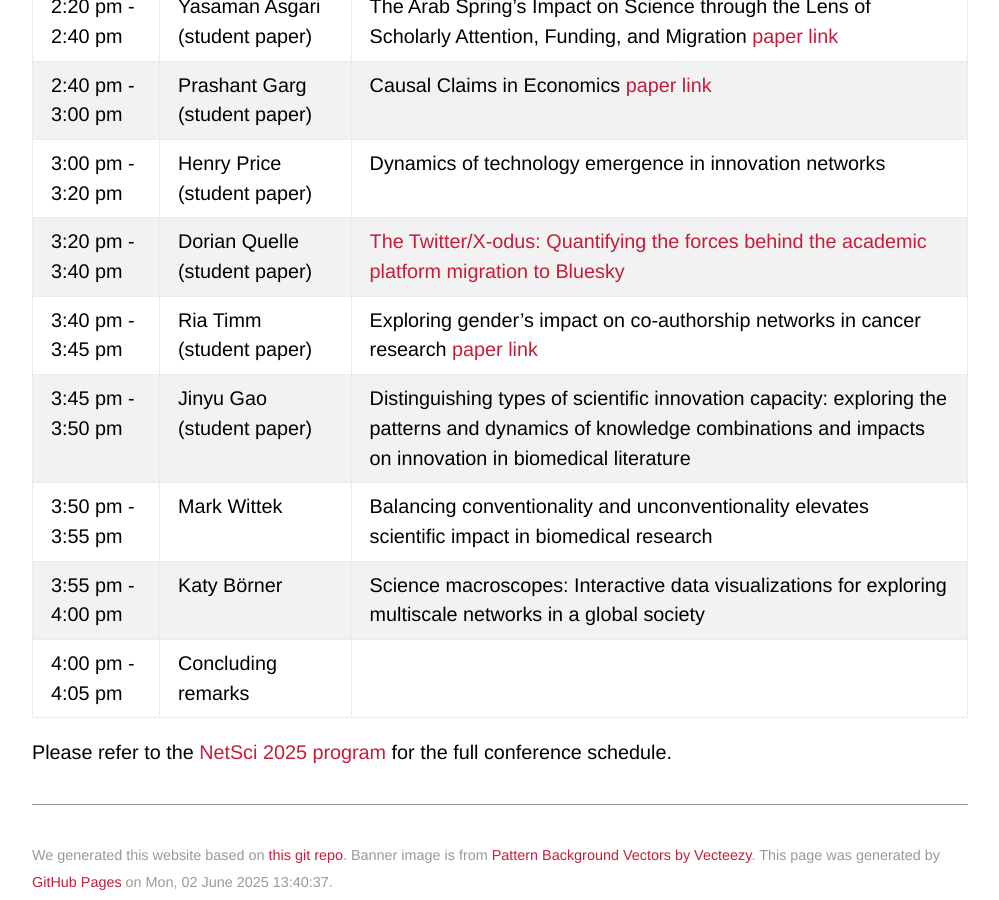
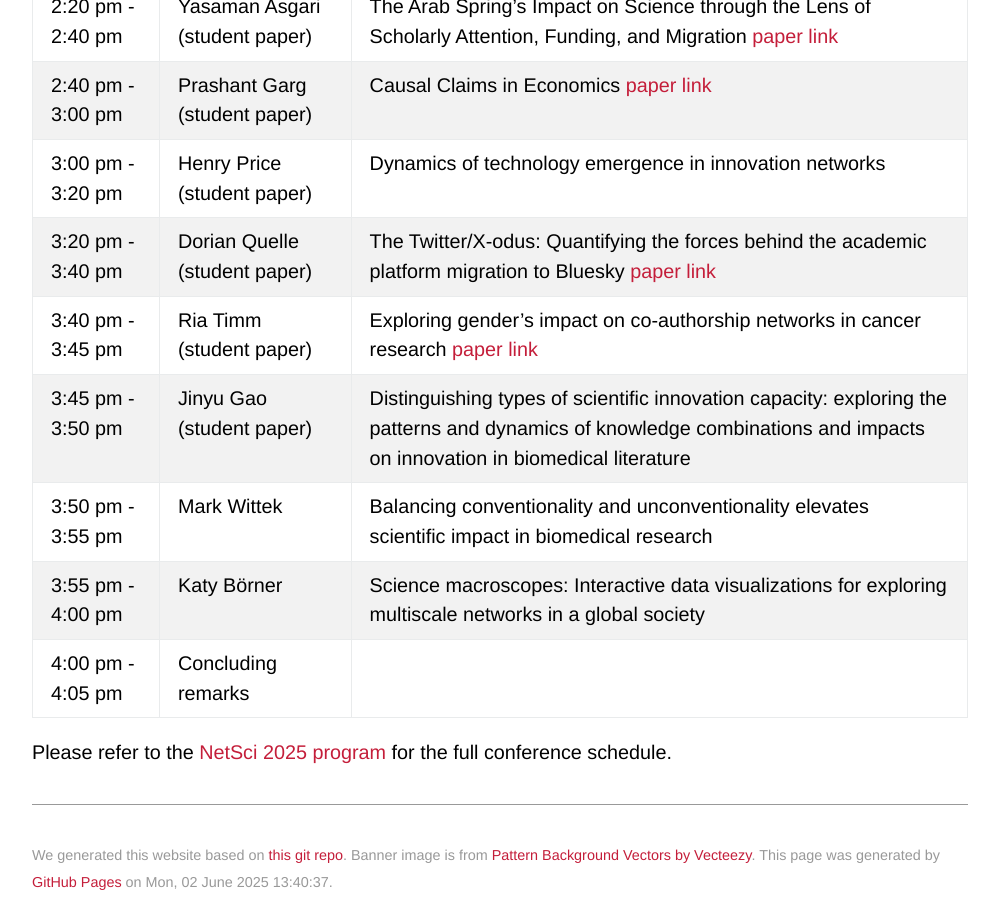
Before and after one commit to netscisci/netscisci.github.io, a Jekyll site: the page built from schedule.md, in a window 1280 px wide and 900 px high, scrolled down 1597 px. Shown: the whole window, without its empty margins (140-1139 px from the left). Built offline with Jekyll 4.4.1, drawn with Linux system fonts in a browser that asks for light colours; some web fonts are replaced; our own code applies the rules of GitHub Pages for plain Markdown files.

Commit message:
Update schedule.md

```diff
--- a/schedule.md
+++ b/schedule.md
@@ -22,7 +22,7 @@ layout: default
 | 2:20 pm - 2:40 pm   | Yasaman Asgari (student paper) |The Arab Spring’s Impact on Science through the Lens of Scholarly Attention, Funding, and Migration [paper link](https://arxiv.org/pdf/2503.13238)|
 | 2:40 pm - 3:00 pm   | Prashant Garg (student paper) |Causal Claims in Economics [paper link](https://arxiv.org/abs/2501.06873)|
 | 3:00 pm - 3:20 pm   | Henry Price (student paper) |Dynamics of technology emergence in innovation networks|
-| 3:20 pm - 3:40 pm   | Dorian Quelle (student paper) |[The Twitter/X-odus: Quantifying the forces behind the academic platform migration to Bluesky](https://arxiv.org/pdf/2505.24801)|
+| 3:20 pm - 3:40 pm   | Dorian Quelle (student paper) |The Twitter/X-odus: Quantifying the forces behind the academic platform migration to Bluesky [paper link](https://arxiv.org/pdf/2505.24801)|
 | 3:40 pm - 3:45 pm   | Ria Timm (student paper) |Exploring gender’s impact on co-authorship networks in cancer research [paper link](https://github.com/netscisci/netscisci.github.io/blob/main/assets/papers/NetSciSci2025_paper_8.pdf)|
 | 3:45 pm - 3:50 pm   | Jinyu Gao (student paper) |Distinguishing types of scientific innovation capacity: exploring the patterns and dynamics of knowledge combinations and impacts on innovation in biomedical literature|
 | 3:50 pm - 3:55 pm   | Mark Wittek |Balancing conventionality and unconventionality elevates scientific impact in biomedical research|
```
